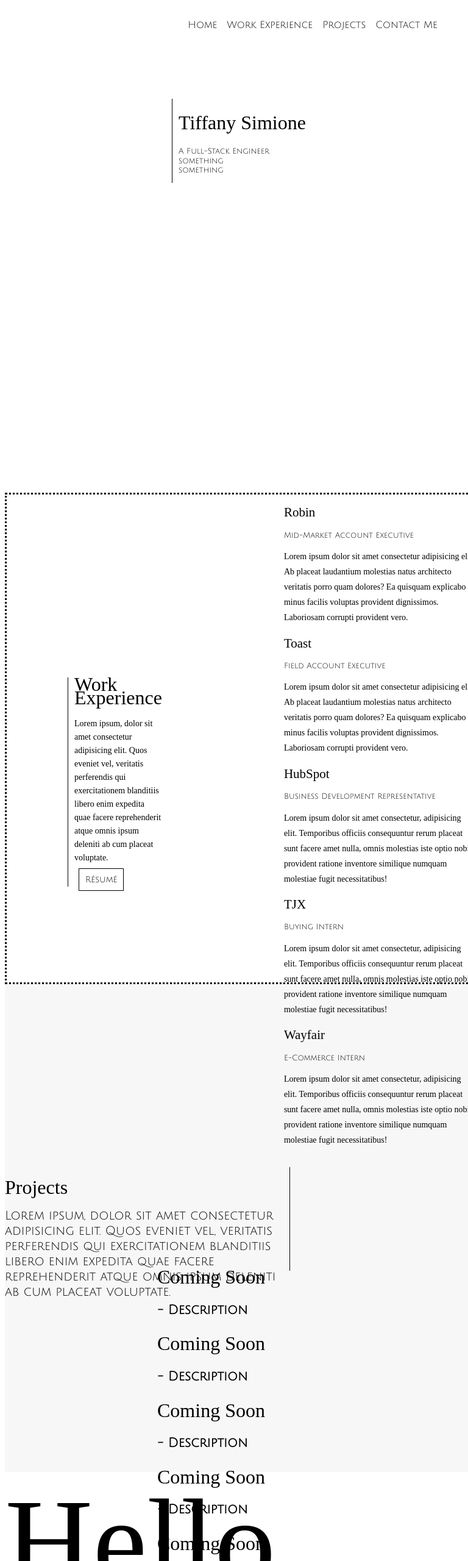
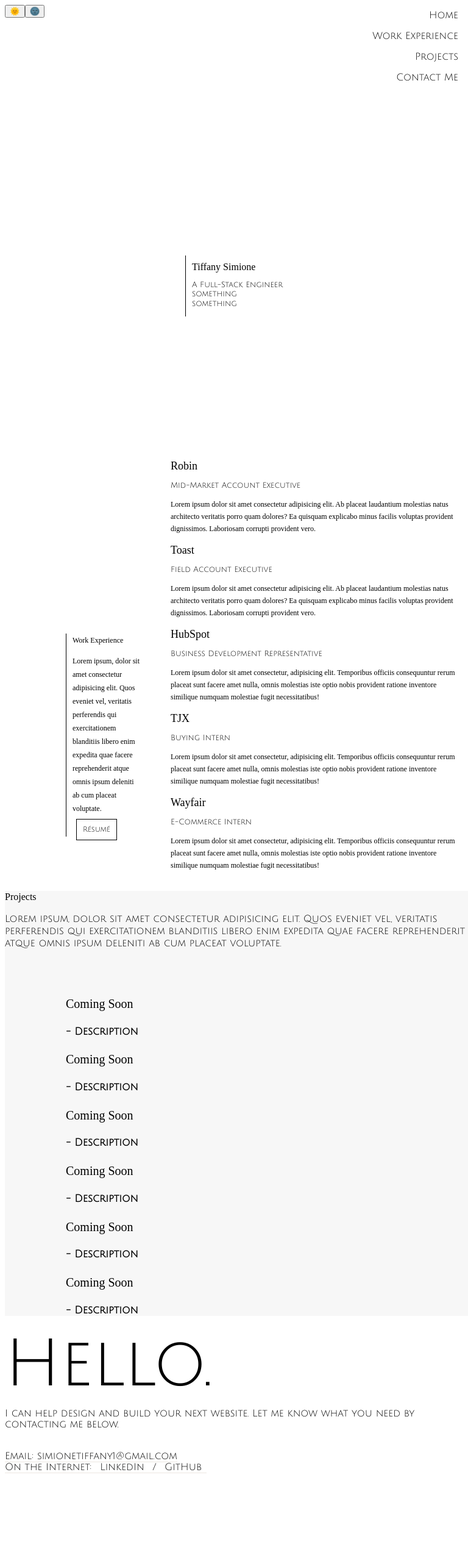
Before and after one commit to tiffanysimione/Project-Portfolio-Site, a plain HTML site: page Friday.html in a window 768 px wide. Shown: the top 2560 px of the page at 61% size. After the commit the page ends 2493 px from the top, so only its background shows below. Drawn offline with nearby package versions, Linux system fonts and the light colour scheme.

Commit message:
Monday - please read note below
I have not sourced anything yet going to update tmwr, I also have not made much change to corgi from class yet will be updating tmwr but I tired now

```diff
--- a/Friday.css
+++ b/Friday.css
@@ -1,41 +1,44 @@
-
-/* desktop:1200px;
-laptop:1024px;
-tablet:768px;
-phone:480px; */
-
 .navigation {
   display: flex;
   justify-content: flex-end;
-
 }
 .nav-ul {
   display: flex;
   list-style: none;
   margin-top: 1em;
-    font-family: 'Julius Sans One', sans-serif;
+  font-family: "Julius Sans One", sans-serif;
   position: fixed;
-
 }
 
+@media only screen and (max-width: 780px) {
+  .nav-ul {
+    flex-direction: column;
+    align-items: flex-end;
+    margin-top: 0;
+    position: static;
+  }
+}
 
-a{
+a {
   margin: 0.5em;
   text-decoration: none;
-color:black;
+  color: black;
   font-weight: 400;
   font-style: normal;
-font-family: 'Julius Sans One', sans-serif;
+  font-family: "Julius Sans One", sans-serif;
   font-size: 1em;
 }
 
-
+@media only screen and (max-width: 780px) {
+  .a {
+    font-weight: 100;
+  }
+}
 
 .hamburger {
   cursor: pointer;
-    margin:10px;
+  margin: 10px;
 }
-
 
 .bar {
   background-color: #fff;
@@ -60,15 +63,23 @@ font-size: 1em;
   text-decoration: none;
 }
 
-.first-page{
-        background-image: url('/Users/tiffany/Downloads/kseniya-lapteva-xw8dKzrjXbk-unsplash.jpg');
+.first-page {
+  background-image: url("/Users/tiffany/Downloads/kseniya-lapteva-xw8dKzrjXbk-unsplash.jpg");
   background-size: cover;
-        background-position: center center;
+  background-position: center;
   background-repeat: no-repeat;
   height: 100vh;
   width: 100vw;
 }
 
+@media only screen and (max-width: 780px) {
+  .first-page {
+    background-size: cover;
+    background-repeat: no-repeat;
+    height: auto;
+    width: auto;
+  }
+}
 
 .about-me {
   display: flex;
@@ -77,145 +88,272 @@ font-size: 1em;
   margin-top: 20%;
 }
 
-
-.tiffany{
-    border-left:solid;
+.tiffany {
+  border-left: solid;
   border-width: 1px;
-    padding-left:10px;
-    font-family:Quattrocento;
-
-}
-  h1{
-    font-size: 2rem;
-    font-weight:100;
-    font-family: 'Quattrocento';
+  padding-left: 10px;
+  font-family: Quattrocento;
 }
 
-  h3{
+@media only screen and (max-width: 780px) {
+  .tiffany {
+    margin-top: 10%;
+    margin-bottom: 20%;
+  }
+}
+
+h1 {
+  font-size: 2rem;
+  font-weight: 100;
+  font-family: "Quattrocento";
+}
+
+h3 {
   font-size: 0.8rem;
   line-height: 1.2;
   font-weight: 400;
-    font-family: 'Julius Sans One';
+  font-family: "Julius Sans One";
 }
 
+@media only screen and (max-width: 780px) {
+  h1 {
+    font-size: 1em;
+    font-weight: 200;
+  }
+}
 
-
-
-.get-to-know-tiff{
+.get-to-know-tiff {
   display: flex;
   background-size: cover;
   height: 100vh;
   width: 100vw;
-    border-style: dotted;
 }
 
+@media only screen and (max-width: 780px) {
+  .get-to-know-tiff {
+    height: auto;
+    width: auto;
+  }
+}
 
-
-
-.Work-experience{
+.Work-experience {
   border-left: 1px solid #000;
-padding-left:10px;
+  padding-left: 10px;
   max-width: 500px;
   margin-top: 300px;
-margin-left:100px;
-font-family: 'Quattrocento';
+  margin-left: 100px;
+  font-family: "Quattrocento";
   font-size: 14px;
   color: #000;
   line-height: 22px;
 }
 
-
+@media only screen and (max-width: 780px) {
+  .Work-experience {
+    font-size: 12px;
+    max-width: 400px;
+  }
+}
 
 .resume-bttn-one.btn {
-    font-family: 'Quattrocento';
+  font-family: "Quattrocento";
   background-color: rgba(245, 245, 245, 0.35);
 }
-
 
 .resume-text {
   border: 1px solid #000;
   padding: 10px;
 }
 
-.job-description{
-margin-left: 200px;
-max-width: 520px;
-font-family: 'Quattrocento';
-font-size: 14px;
+.job-description {
+  margin-left: 50px;
+  max-width: 480px;
+  font-family: "Quattrocento";
+  font-size: 12px;
   color: #000;
-line-height: 25px;
-font-family: 'Quattrocento';
+  line-height: 20px;
 }
 
-
-
-
-
-h2{
-    font-family: 'Quattrocento';
-    font-weight:300;
-
+@media only screen (max-width: 800px) {
+  .job-descriptio {
+    margin-left: 30px;
+    max-width: 600px;
+    font-size: 10px;
+    line-height: 18px;
+  }
 }
 
-.projects{
-    background-color:rgb(247,247,247);
+h2 {
+  font-family: "Quattrocento";
+  font-weight: 300;
+}
+
+.projects {
+  background-color: rgb(247, 247, 247);
   background-size: cover;
   height: 100vh;
   width: 100vw;
-
 }
 
-.box-in-projects{
+.box-in-projects {
   max-height: 170px;
   max-width: 500px;
-    font-family: 'Quattrocento';
+  font-family: "Quattrocento";
   font-size: 20px;
   color: #000;
-    line-height: 25px;
-    font-family:'Julius Sans One', sans-serif;
+  line-height: auto;
+  font-family: "Julius Sans One", sans-serif;
   border-right: 1px solid #000;
   float: right;
   margin-right: 300px;
   margin-top: 300px;
 }
 
-
-
-
-
-.right-box{
+.right-box {
   padding-top: 80px;
   padding-left: 150px;
 }
 
-
-
-
-#list-style{
-    font-family:'Julius Sans One', sans-serif;
-    font-size: 25px;
+#list-style {
+  font-family: "Julius Sans One", sans-serif;
+  font-size: 18px;
   margin-left: 100px;
   margin-top: 10px;
-    line-height: 20px;
+  line-height: 18px;
 }
 
-
-
-    .fourth{
-        background-color: #fff;
-        background-size: cover;
-        height: 100vh;
-        width: 100vw;
-        font-family:'Quattrocento'; sans-serif;
-        display: flex;
+@media screen and (max-width: 780px) {
+  .projects {
+    height: auto;
   }
 
-#hello{
-    font-size: 200px;
-    font-weight: 100;
-    font-family:Quattrocento;
-} */
+  .box-in-projects {
+    max-height: none;
+    max-width: 100%;
+    font-size: 16px;
+    line-height: 20px;
+    border-right: none;
+    float: none;
+    margin-right: 0;
+    margin-top: 20px;
+  }
 
+  .right-box {
+    padding-top: 50px;
+    padding-left: 50px;
+  }
 
+  #list-style {
+    font-size: 20px;
+    margin-left: 50px;
+    margin-top: none;
+    line-height: 18px;
+  }
+}
 
-https://www.youtube.com/watch?v=5xzaGSYd7jM media queries source */
+.content {
+  width: 100vw;
+  height: 100vh;
+  display: flex;
+  align-items: center;
+  justify-content: center;
+}
+
+.slider-wrapper {
+  font-size: 25px;
+  color: black;
+  font-weight: bold;
+  display: flex;
+  align-items: center;
+  justify-content: center;
+  font-family: "Julius Sans One", sans-serif;
+}
+.slider {
+  height: 50px;
+  padding-left: 15px;
+  padding-top: 20px;
+  overflow: hidden;
+}
+.slider div {
+  color: black;
+  height: 50px;
+  margin-bottom: 50px;
+  text-align: center;
+  box-sizing: border-box;
+}
+.slider-text1 {
+  animation: slide 5s linear infinite;
+}
+
+@keyframes slide {
+  0% {
+    margin-top: -300px;
+  }
+  5% {
+    margin-top: -200px;
+  }
+  33% {
+    margin-top: -200px;
+  }
+  38% {
+    margin-top: -100px;
+  }
+  66% {
+    margin-top: -100px;
+  }
+  71% {
+    margin-top: 0px;
+  }
+  100% {
+    margin-top: 0px;
+  }
+}
+
+.day {
+  background: #eee7e1;
+  color: black;
+}
+
+.dark {
+  background: rgba(0, 0, 0, 0.5);
+  color: #eee7e1;
+}
+
+#night-mode {
+  position: fixed;
+  display: flex;
+  justify-content: flex-start;
+  align-items: flex-start;
+  background-color: transparent;
+}
+
+.night-mode {
+  font-size: 5rem;
+  width: 100%;
+  background-color: transparent;
+}
+
+#hello {
+  display: flex;
+  justify-content: flex-start;
+  font-family: "Julius Sans One", sans-serif;
+  font-size: 14vw;
+  line-height: 1em;
+  font-weight: 300;
+  text-align: center;
+  letter-spacing: 0px;
+  text-transform: none;
+}
+a2 {
+  border-style: none none solid;
+  border-width: 1px;
+  border-color: #c69e91 #c69e91 #ece7e1;
+  color: black;
+}
+.the-end {
+  border-style: none none solid;
+  border-width: 1px;
+  border-color: #c69e91 #c69e91 #ece7e1;
+  color: black;
+  font-family: "Julius Sans One", sans-serif;
+}
--- a/Friday.html
+++ b/Friday.html
@@ -29,6 +29,10 @@
 <header>
 
 <div class = first-page>
+    <div id="night-mode">
+        <button onclick="theme('day');">🌞</button>
+        <button onclick="theme('dark');">🌚</button>
+        </div>
 
 <div class =navigation>
 
@@ -37,7 +41,7 @@
     <a href="#Home-button">Home</a>
     <a href="#resume-button">Work Experience</a>
     <a href="#project-button">Projects</a>
-    <a href="#contact-me-button">Contact Me</a>
+    <a href="#contact-button">Contact Me</a>
 
 
 
@@ -48,7 +52,7 @@
         </div>
 
         <ul class="menu">
-          <li><a href="#">Home</a></li>
+          <li><a href="/Users/tiffany/dev/projectOne/Project-Portfolio-Site/second page .html">Pictures</a></li>
           <li><a href="#">GitHub</a></li>
           <li><a href="#">Linkedln</a></li>
         </ul>
@@ -69,9 +73,21 @@ something
     something
 </h3>
 
+
 </div>
 </div>
+<div id="forth page">
+    <div class="slider-wrapper">
+
+            <div class="slider">
+               <div class="slider-text1">Hello</div>
+               <div class="slider-text2">Welcome</div>
+               <div class="slider-text3">Thanks For Visiting</div>
+            </div>
+            </div>
+
 </div>
+
 
 </header>
 
@@ -153,39 +169,61 @@ Lorem ipsum dolor sit amet consectetur, adipisicing elit. Temporibus officiis co
 <div id="list-style">
 <h1> Coming Soon</h1>
 <h5> - Description</h5>
-<b>
+
 <h1> Coming Soon</h1>
 <h5> - Description</h5>
-<b>
+
 <h1> Coming Soon</h1>
 <h5> - Description</h5>
-<b>
+
 <h1> Coming Soon</h1>
 <h5> - Description</h5>
 <h1> Coming Soon</h1>
 <h5> - Description</h5>
-<b>
+
 <h1> Coming Soon</h1>
 <h5> - Description</h5>
 </div>
 </div>
 
-
-</div>
-</div>
 </div>
 
 
-<div id="forth page">
-<div id=contact-me-button>
-<div id="hello">Hello.</div>
-<div class="ending-stuff">
-    <p> Lorem ipsum dolor, sit amet consectetur adipisicing elit. Suscipit accusamus autem nam accusantium error veritatis repellat non, exercitationem ullam ab corporis laborum quia maiores odio architecto eaque numquam, enim amet.</p>
-</b>
-Email: simionetiffany1@gmail.com
-</div>
-</div>
+
+<div id = contact-button>
+
+<div id="hello"> Hello.</div>
+<dic class="the-end">
+    <p> I can help design and build your next website. Let me know what you need by contacting me below.</p>
+    <br>
+    Email:
+    <a2 href="mailto:simionetiffany1@gmail.com" class="email-link">
+        simionetiffany1@gmail.com
+    </a>
+    <br>
+    On the Internet:
+    <a href="https://www.linkedin.com/in/tiffanysimione/">LinkedIn</a>
+    /
+    <a href="https://github.com/tiffanysimione">GitHub</a>
+
+</dic>
+
+
+<div class="slider-wrapper">
+
+    <div class="slider">
+       <div class="slider-text1">Bye</div>
+       <div class="slider-text2">Come Back Soon!</div>
+       <div class="slider-text3">Thanks For Visiting</div>
+    </div>
+    </div>
+
+
+
+
 </div>
 
-</section>
-</body>
+
+
+
+ </body>
--- a/Friday.js
+++ b/Friday.js
@@ -0,0 +1,12 @@
+$(document).ready(function () {
+    $('.hamburger').click(function () {
+      $('.menu').slideToggle();
+    });
+  });
+
+
+
+
+  function theme(color){
+    $('body').attr('class',color);
+}
```
Also changed, not shown: Second page.css (added, +53 -0 lines), second page .html (added, +54 -0 lines), secondpage.js (added, +41 -0 lines). Lines whose indentation alone changed are shown as unchanged.
